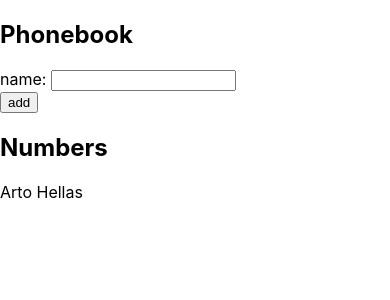
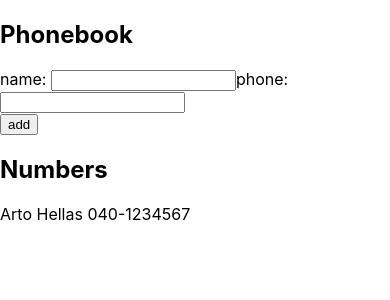
Before and after one commit to RodrigoMtts/fullstackopen2022, a React (Create React App) app in the folder part2/phonebook/: page / in a window 390 px wide. Shown: the top 300 px of the page. Built offline with nearby package versions, Linux system fonts and the light colour scheme.

Commit message:
part2, phonebook, step 2.8

```diff
--- a/part2/phonebook/src/App.js
+++ b/part2/phonebook/src/App.js
@@ -2,9 +2,13 @@ import { useState } from 'react'
 
 const App = () => {
   const [persons, setPersons] = useState([
-    { name: 'Arto Hellas' }
+    {
+      name: 'Arto Hellas',
+      phone: '040-1234567'
+    }
   ])
   const [newName, setNewName] = useState('')
+  const [newPhone, setNewPhone] = useState('')
 
   const addPerson = (event) => {
     event.preventDefault()
@@ -14,7 +18,10 @@ const App = () => {
       return null
     }
 
-    setPersons(persons.concat({name: newName}))
+    setPersons(persons.concat({
+      name: newName,
+      phone: newPhone
+    }))
     setNewName('')
   }
 
@@ -23,12 +30,17 @@ const App = () => {
     setNewName(event.target.value)
   }
 
+  const phoneEventHandler = (event) => {
+      setNewPhone(event.target.value)
+  }
+
   return (
     <div>
       <h2>Phonebook</h2>
       <form onSubmit={addPerson}>
         <div>
           name: <input onChange={nameEventHandler} value={newName}/>
+          phone: <input onChange={phoneEventHandler} value={newPhone}/>
         </div>
         <div>
           <button type="submit">add</button>
@@ -37,7 +49,7 @@ const App = () => {
       <h2>Numbers</h2>
       {
         persons.map( (person,i) => {
-          return <div key={i}>{person.name}</div>
+          return <div key={i}>{person.name} {person.phone}</div>
         })
       }
     </div>
```
